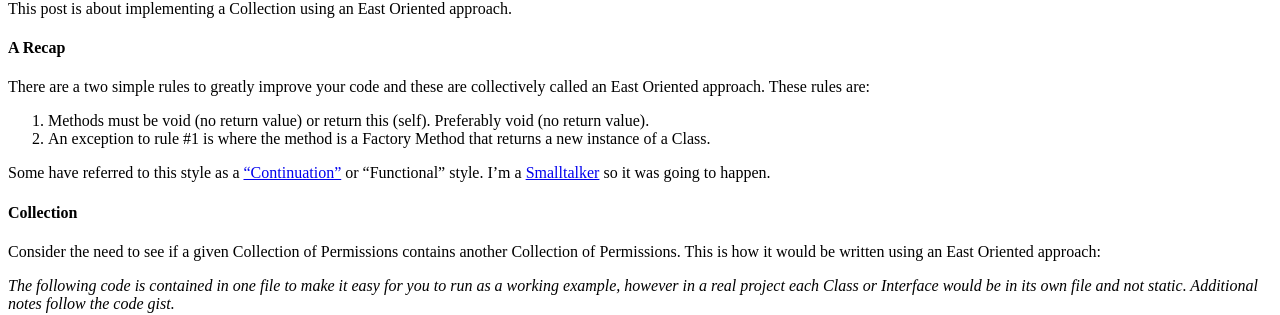
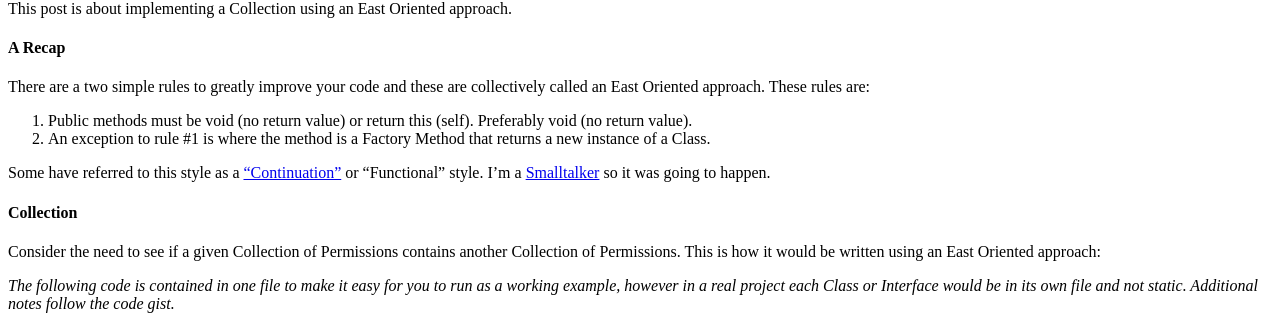
Before and after one commit to jamesladd/jamesladdcode, a Jekyll site: the page built from _posts/2017-01-30-east-collection.md, in a window 1280 px wide. Shown: the part 280-595 px from the top of the page. Built offline with Jekyll 4.4.1, drawn with Linux system fonts in a browser that asks for light colours.

Commit message:
Minor tweak.

```diff
--- a/_posts/2017-01-30-east-collection.md
+++ b/_posts/2017-01-30-east-collection.md
@@ -9,7 +9,7 @@ This post is about implementing a Collection using an East Oriented approach.
 There are a two simple rules to greatly improve your code and these are collectively called an East Oriented approach.
 These rules are:
 
-1. Methods must be void (no return value) or return this (self). Preferably void (no return value).
+1. Public methods must be void (no return value) or return this (self). Preferably void (no return value).
 2. An exception to rule #1 is where the method is a Factory Method that returns a new instance of a Class.
 
 Some have referred to this style as a ["Continuation"](https://en.wikipedia.org/wiki/Continuation-passing_style) or "Functional" style. I'm a [Smalltalker](http://redline.st) so it was going to happen.
```
